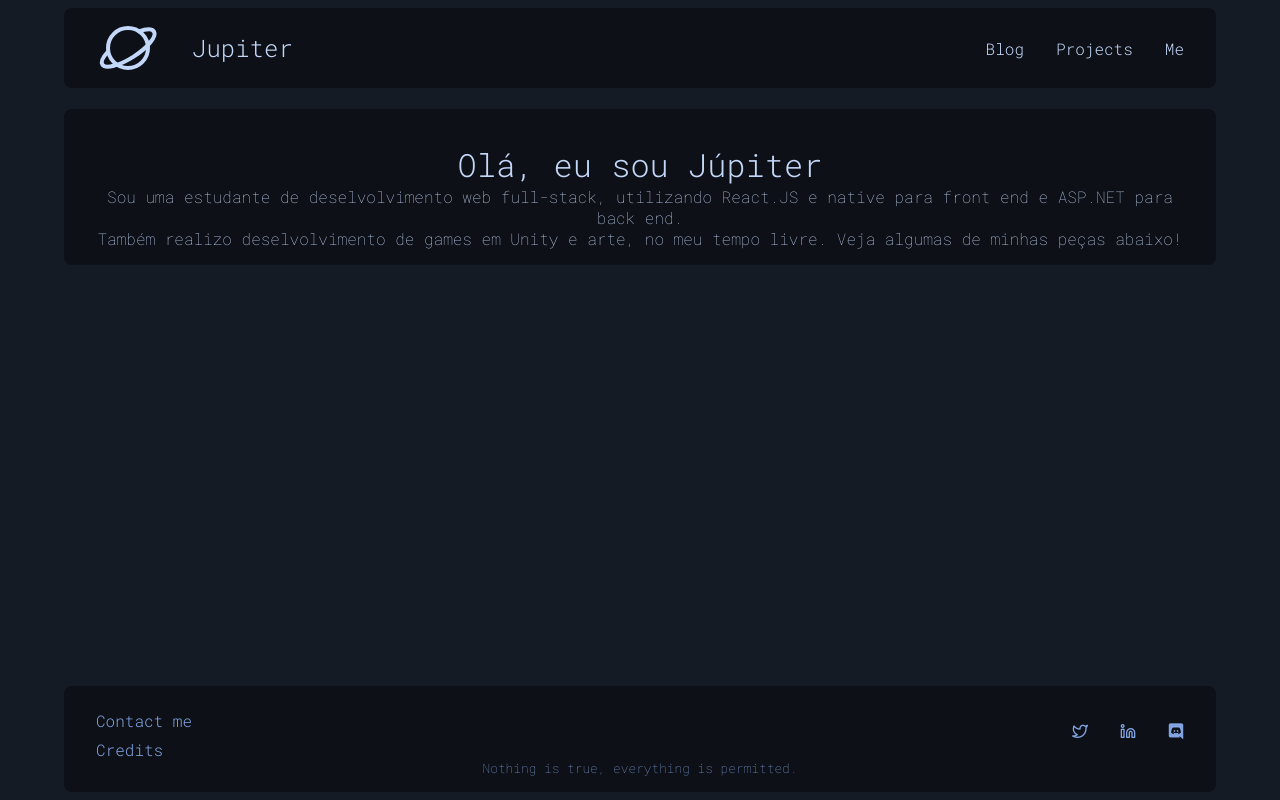
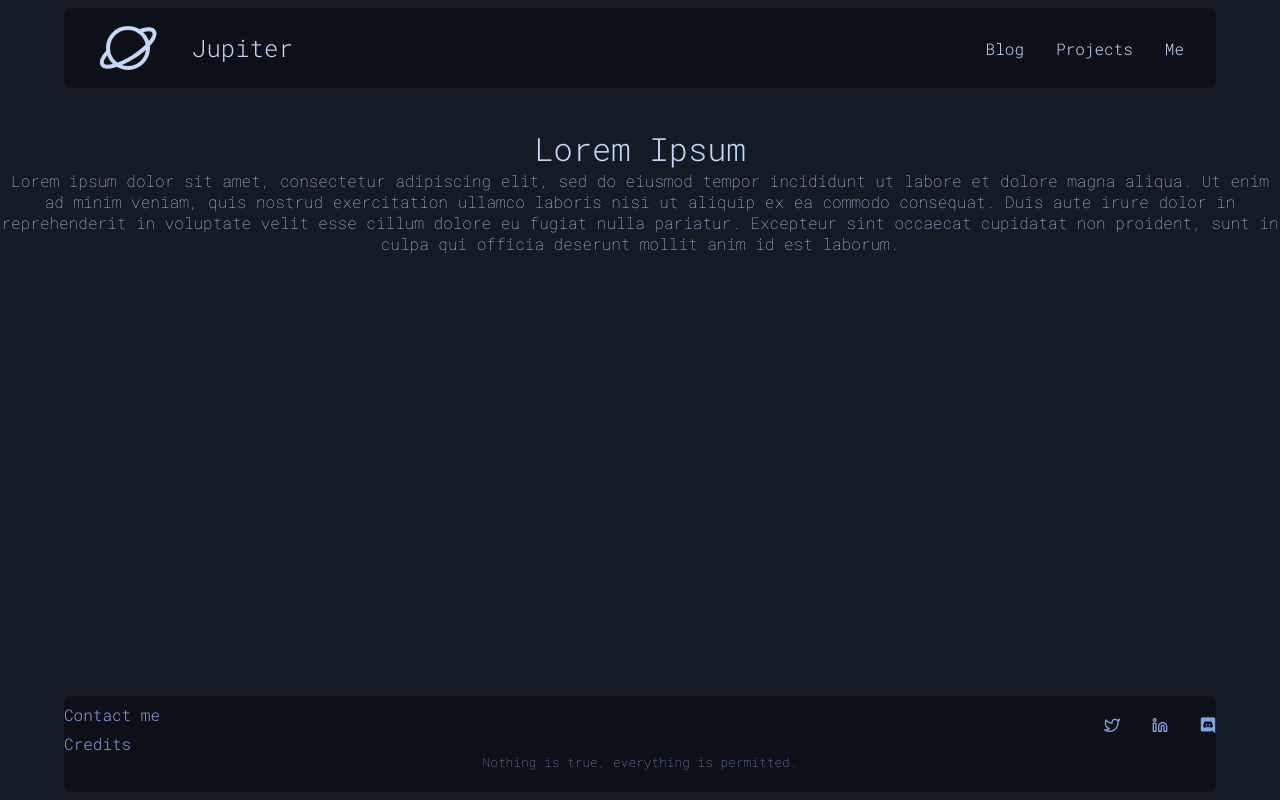
Before and after one commit to TundraFau/blog-react, a React (Create React App) app: page / in a window 1280 px wide. Built offline with nearby package versions, Linux system fonts and the light colour scheme; a web font is replaced by a local one.

Commit message:
jesus christ what is going on

```diff
--- a/src/pages/Home.tsx
+++ b/src/pages/Home.tsx
@@ -1,3 +1,4 @@
+import { SwiperComp } from '../componens/Swiper';
 import '../styles/home.scss'
 
 
@@ -7,12 +8,14 @@ export function Home(){
     <div className="container">
         <div id='home'>
         <img className='photo' src="" alt="" />
-        <h1 id='name'>Olá, eu sou Júpiter</h1>
-        <p>Sou uma estudante de deselvolvimento web full-stack, utilizando React.JS e native para front end e ASP.NET para back end.</p>
-        <p>Também realizo deselvolvimento de games em Unity e arte, no meu tempo livre. Veja algumas de minhas peças abaixo!</p>
+        <h1 id='name'>Lorem Ipsum</h1>
+        <p>Lorem ipsum dolor sit amet, consectetur adipiscing elit, sed do eiusmod tempor incididunt ut labore et dolore magna aliqua. Ut enim ad minim veniam, quis nostrud exercitation ullamco laboris nisi ut aliquip ex ea commodo consequat. Duis aute irure dolor in reprehenderit in voluptate velit esse cillum dolore eu fugiat nulla pariatur. Excepteur sint occaecat cupidatat non proident, sunt in culpa qui officia deserunt mollit anim id est laborum.</p>
+
 
         </div>
     </div>
+
+
 </main>
 
     );
--- a/src/styles/footer.scss
+++ b/src/styles/footer.scss
@@ -1,22 +1,33 @@
 footer {
     position: absolute;
-    bottom: .5rem;
+    bottom: 0;
+    left: 5vw;
+    right: 5vw;
+
+
+    width: 90%;
+    height: 6rem;
+
+    margin-left: auto;
+    margin-right: auto;
+    margin-top: 1.325rem;
+    margin-bottom: .5rem;
+
+    background-color: var(--body-color);
+    border-radius: .5rem;
 
 
 
 
-    .container {
 
     .wrapper {
         display: flex;
         justify-content: space-between;
         align-items: center;
-
         .social {
             display: grid;
             grid-auto-flow: column;
             gap: 2rem;
-
             a {
                 color: var(--secondary-text-color);
                 font: 300 1rem var(--body-font);
@@ -47,11 +58,10 @@ footer {
                     }
 
 
-
                 }
             }
         }
-        }
+
 
     }
 
--- a/src/styles/global.scss
+++ b/src/styles/global.scss
@@ -41,16 +41,15 @@ button {
     background: none;
     cursor: pointer;
 }
-.container {
-    background-color: var(--body-color);
+// .container {
+//     background-color: var(--body-color);
 
-    width: 90vw;
-    height: auto;
+//     width: 90vw;
 
-    margin-left: 5vw;
-    margin-right: 5vw;
+//     margin-left: 5vw;
+//     margin-right: 5vw;
 
-    padding: 1rem 2rem;
+//     padding: 1rem 2rem;
 
-    border-radius: .5rem;
-}
+//     border-radius: .5rem;
+// }
--- a/src/styles/home.scss
+++ b/src/styles/home.scss
@@ -1,3 +1,8 @@
 #home {
     text-align: center;
+    main {
+        .container {
+            height: 30rem;
+        }
+    }
 }
```
Also changed, not shown: src/componens/Swiper.tsx (+32 -2 lines), src/styles/swiper.scss (added, +12 -0 lines). Lines whose indentation alone changed are shown as unchanged.
